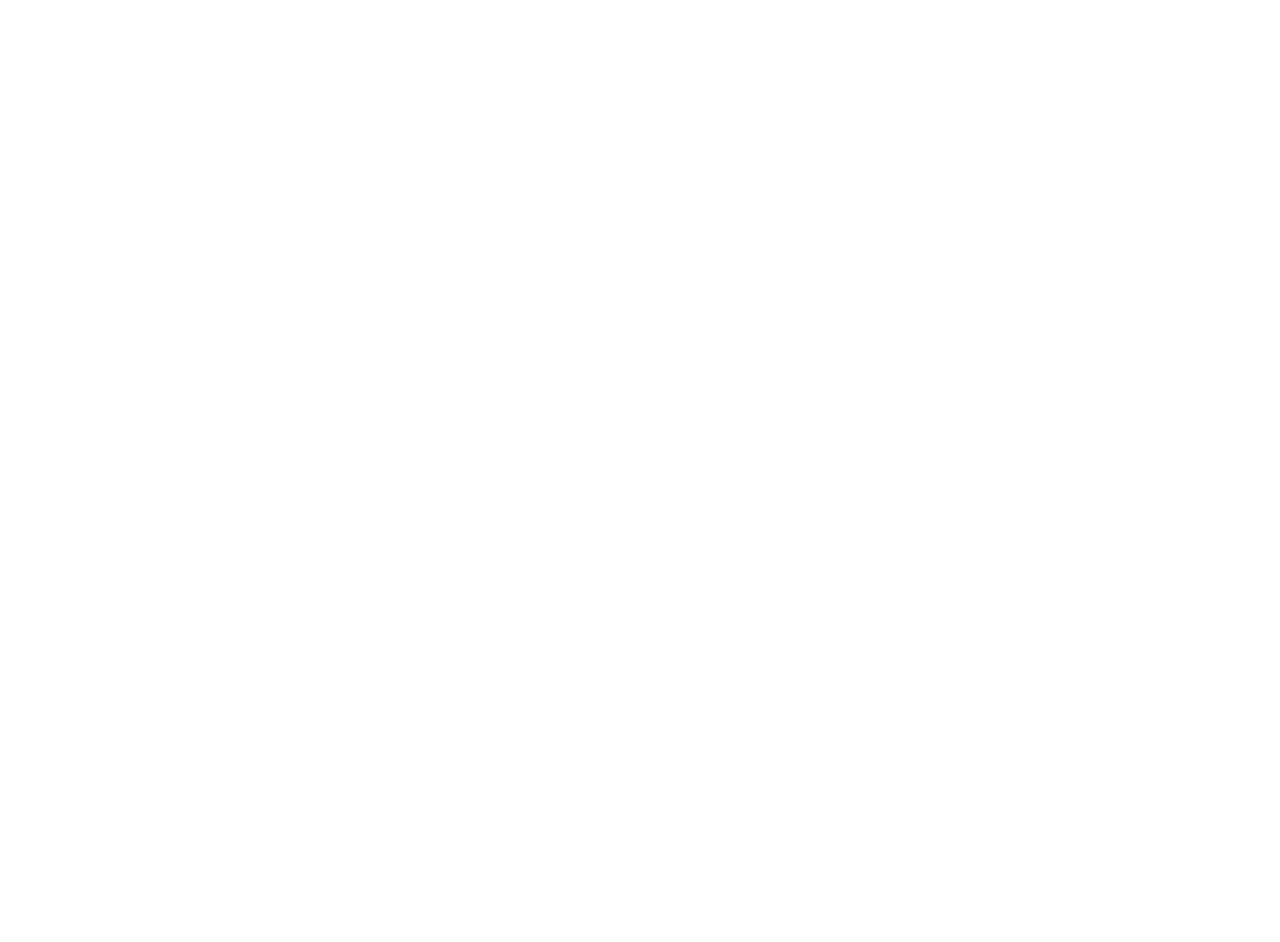
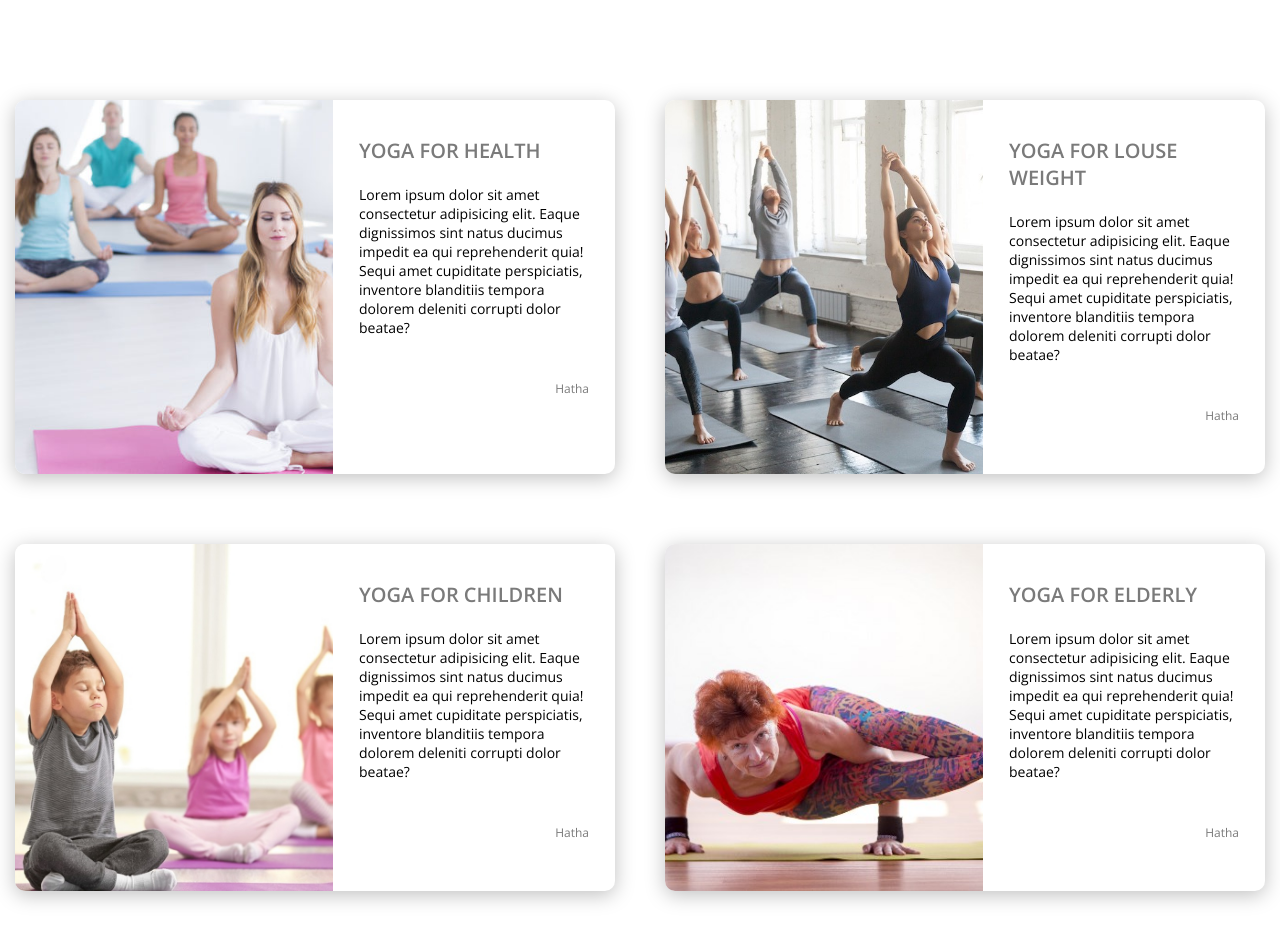
Before and after one commit to MaksimAlchynskyi/yoga, a plain HTML site: page index.html in a window 1280 px wide. Before the commit the page ends 800 px from the top, so only its background shows below. Drawn offline with nearby package versions, Linux system fonts and the light colour scheme.

Commit message:
first commit

```diff
--- a/index.html
+++ b/index.html
@@ -1,21 +1,85 @@
 <!DOCTYPE html>
 <html lang="en">
-<head>
-    <meta charset="UTF-8">
-    <meta http-equiv="X-UA-Compatible" content="IE=edge">
-    <meta name="viewport" content="width=device-width, initial-scale=1.0">
+  <head>
+    <meta charset="UTF-8" />
+    <meta http-equiv="X-UA-Compatible" content="IE=edge" />
+    <meta name="viewport" content="width=device-width, initial-scale=1.0" />
     <title>Document</title>
 
-    <link rel="preconnect" href="https://fonts.googleapis.com">
-    <link rel="preconnect" href="https://fonts.gstatic.com" crossorigin>
-    <link href="https://fonts.googleapis.com/css2?family=Dosis:wght@400;700&family=Open+Sans:wght@400;600&display=swap" rel="stylesheet">
+    <link rel="preconnect" href="https://fonts.googleapis.com" />
+    <link rel="preconnect" href="https://fonts.gstatic.com" crossorigin />
+    <link
+      href="https://fonts.googleapis.com/css2?family=Dosis:wght@400;700&family=Open+Sans:wght@400;600&display=swap"
+      rel="stylesheet"
+    />
 
-    <link rel="stylesheet" href="./styles/reset.css">
-    <link rel="stylesheet" href="./styles/main.css">
-</head>
-<body>
+    <link rel="stylesheet" href="./styles/reset.css" />
+    <link rel="stylesheet" href="./styles/main.css" />
+  </head>
+  <body>
     <div class="container">
-
+      <div class="card-itams">
+        <div class="card">
+          <div class="card-imeg" style="background-image:url('./images/1.jpg');"></div>
+          <div class="card-contend">
+            <h6>Yoga for health</h6>
+            <p>
+              Lorem ipsum dolor sit amet consectetur adipisicing elit. Eaque
+              dignissimos sint natus ducimus impedit ea qui reprehenderit quia!
+              Sequi amet cupiditate perspiciatis, inventore blanditiis tempora
+              dolorem deleniti corrupti dolor beatae?
+            </p>
+            <div class="small-text">
+              <p>Hatha</p>
+            </div>
+          </div>
+        </div>
+        <div class="card">
+          <div class="card-imeg" style="background-image:url('./images/2.jpg');"></div>
+          <div class="card-contend">
+            <h6>Yoga for Louse Weight</h6>
+            <p>
+              Lorem ipsum dolor sit amet consectetur adipisicing elit. Eaque
+              dignissimos sint natus ducimus impedit ea qui reprehenderit quia!
+              Sequi amet cupiditate perspiciatis, inventore blanditiis tempora
+              dolorem deleniti corrupti dolor beatae?
+            </p>
+            <div class="small-text">
+              <p>Hatha</p>
+            </div>
+          </div>
+        </div>
+        <div class="card">
+          <div class="card-imeg" style="background-image:url('./images/3.jpeg');"></div>
+          <div class="card-contend">
+            <h6>Yoga for Children</h6>
+            <p>
+              Lorem ipsum dolor sit amet consectetur adipisicing elit. Eaque
+              dignissimos sint natus ducimus impedit ea qui reprehenderit quia!
+              Sequi amet cupiditate perspiciatis, inventore blanditiis tempora
+              dolorem deleniti corrupti dolor beatae?
+            </p>
+            <div class="small-text">
+              <p>Hatha</p>
+            </div>
+          </div>
+        </div>
+        <div class="card">
+          <div class="card-imeg" style="background-image:url('./images/4.jpg');"></div>
+          <div class="card-contend">
+            <h6>Yoga for elderly</h6>
+            <p>
+              Lorem ipsum dolor sit amet consectetur adipisicing elit. Eaque
+              dignissimos sint natus ducimus impedit ea qui reprehenderit quia!
+              Sequi amet cupiditate perspiciatis, inventore blanditiis tempora
+              dolorem deleniti corrupti dolor beatae?
+            </p>
+            <div class="small-text">
+              <p>Hatha</p>
+            </div>
+          </div>
+        </div>
+      </div>
     </div>
-</body>
+  </body>
 </html>
--- a/styles/main.css
+++ b/styles/main.css
@@ -3,3 +3,69 @@
     padding: 100px 15px;
     margin: 0 auto;
 }
+
+.card-imeg {
+	background-size: cover;
+	background-repeat: no-repeat;
+	background-position: center;
+	width: 53%;
+}
+
+.card:hover .card-imeg::before{
+ content: "";
+ background: #D9D9D9;
+ box-shadow: 0px 4px 4px rgba(0, 0, 0, 0.25);
+ width: 35px;
+ height: 35px;
+ display: inline-block;
+ margin-left: 26px;
+ margin-top: 22px;
+ border-radius: 50%;
+}
+
+.card-itams {
+	display: flex;
+	flex-wrap: wrap;
+	justify-content: space-between;
+}
+
+.card {
+	width: 48%;
+	display: flex;
+	box-shadow: 0px 4px 20px rgba(0, 0, 0, 0.25);
+   border-radius: 10px;
+	margin-bottom: 70px;
+	overflow: hidden;
+}
+
+.card-contend {
+	width: 47%;
+	padding: 37px 26px 50px 26px;
+}
+
+.small-text {
+	text-align: right;
+	font-size: 12px;
+   line-height: 16px;
+	color: #7A7A7A;
+	margin-top: 44px;
+}
+
+.card:hover {
+	box-shadow: 0px 8px 10px rgba(0, 0, 0, 0.25);
+}
+
+.card-contend h6 {
+	font-weight: 600;
+   font-size: 20px;
+   line-height: 27px;
+   text-transform: uppercase;
+	color: #7A7A7A;
+	margin-bottom: 21px;
+}
+
+.card-contend> p {
+	font-size: 14px;
+	line-height: 19px;
+	color: #000000;
+}
--- a/styles/reset.css
+++ b/styles/reset.css
@@ -17,3 +17,11 @@ a{
     text-decoration: none;
     color: inherit;
 }
+
+h6 {
+	margin: 0;
+}
+
+p {
+	margin: 0;
+}
```
